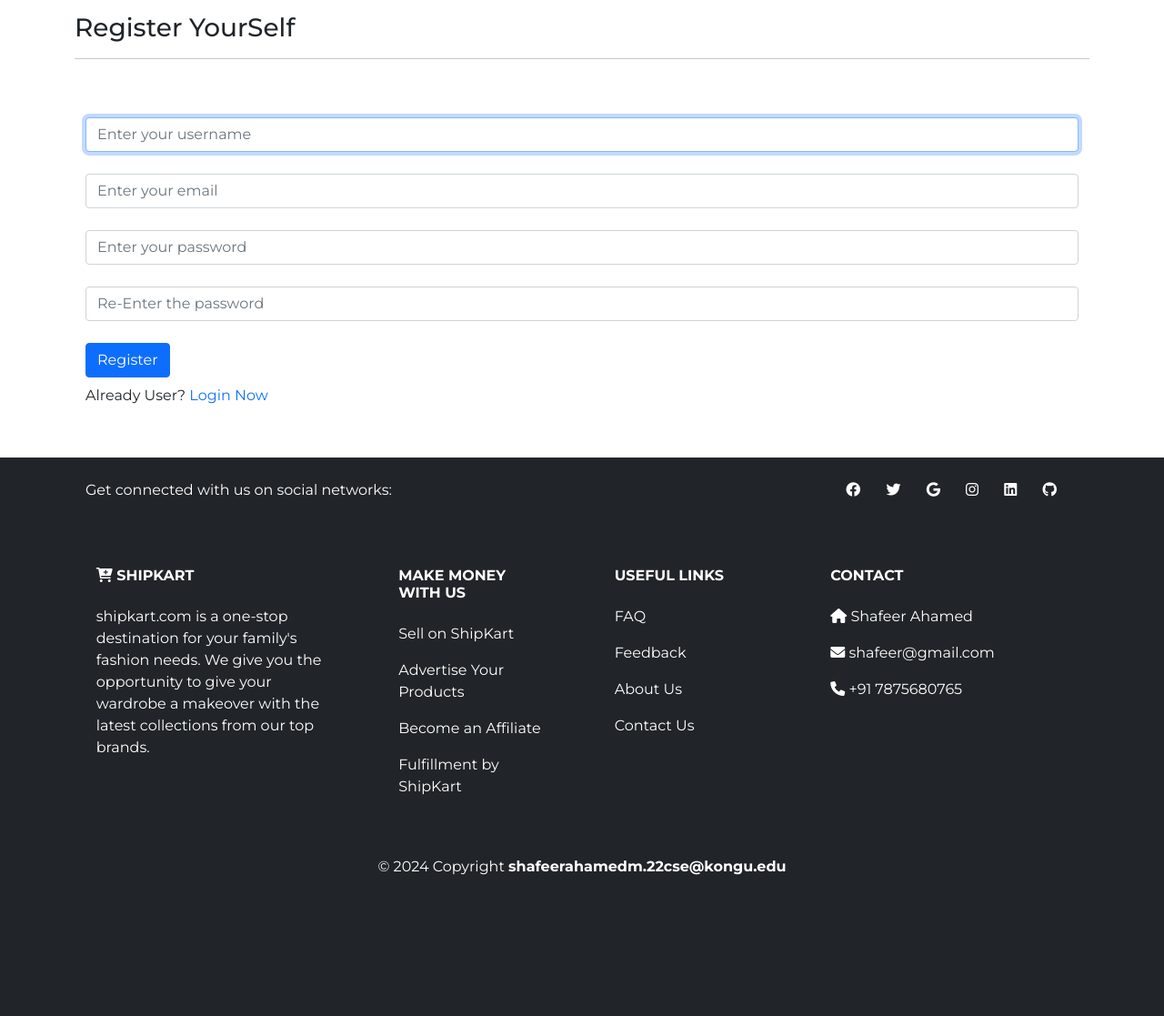
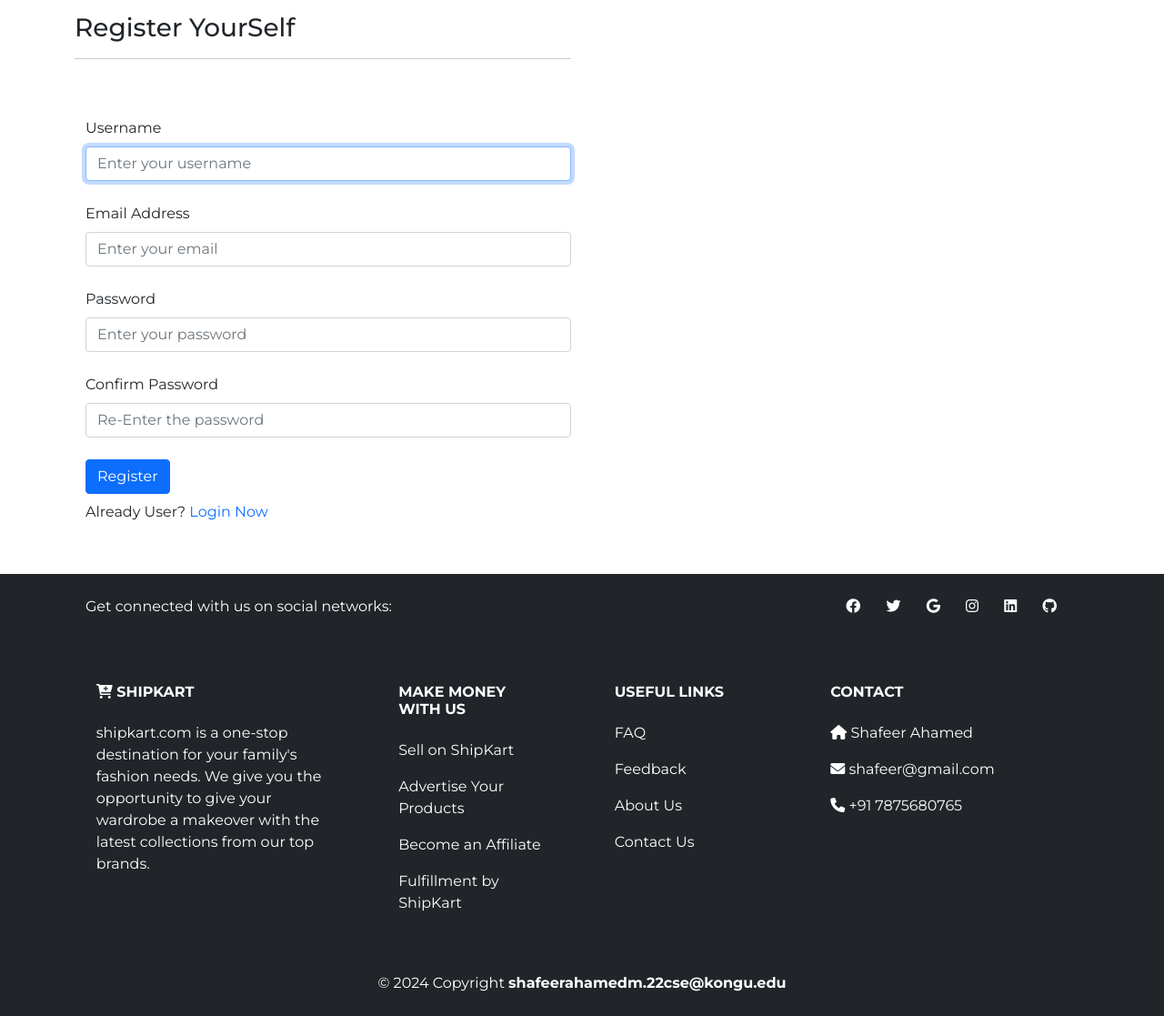
Before and after one commit to shafeer2511/E-Commerce, a Django app: page /register/ in a window 1280 px wide. Shown: the part 56-1173 px from the top of the page at 91% size. Before the commit the page ends 1018 px from the top, so only its background shows below. Run offline with Django 5.2, Linux system fonts and the light colour scheme.

Commit message:
Update register.html

```diff
--- a/shop/templates/shop/register.html
+++ b/shop/templates/shop/register.html
@@ -7,88 +7,67 @@
 {% block content %}
     <div class='container' style='margin-top:70px'>
         <div class='row'>
-            <div class='col-12'>
+            <div class='col-6'>
               <h3>Register YourSelf</h3>
               <hr style='border:color: black'>
-                {% comment %} <form action="" method="POST" class="container my-5 shadow-lg p-4 bg-white rounded" style="max-width: 600px;">
-                    {% csrf_token %}
-                    <h2 class="text-center text-primary mb-4">Create Your Account</h2>
-
-                    <!-- Full Name -->
-                    <div class="mb-3">
-                      <label for="fullName" class="form-label">Full Name</label>
-                      <input type="text" class="form-control" id="fullName" name="full_name" placeholder="Enter your full name" required>
-                      <div class="form-text">This will appear on your profile.</div>
-                    </div>
-
-                    <!-- Email -->
-                    <div class="mb-3">
-                      <label for="email" class="form-label">Email Address</label>
-                      <input type="email" class="form-control" id="email" name="email" placeholder="Enter your email" required>
-                      <div class="invalid-feedback">Please enter a valid email address.</div>
-                    </div>
-
-                    <!-- Password -->
-                    <div class="mb-3">
-                      <label for="password" class="form-label">Password</label>
-                      <input type="password" class="form-control" id="password" name="password" placeholder="Create a password" required>
-                      <div class="form-text">Must be at least 8 characters.</div>
-                    </div>
-
-                    <!-- Confirm Password -->
-                    <div class="mb-3">
-                      <label for="confirmPassword" class="form-label">Confirm Password</label>
-                      <input type="password" class="form-control" id="confirmPassword" name="confirm_password" placeholder="Re-enter your password" required>
-                      <div class="invalid-feedback">Passwords do not match.</div>
-                    </div>
-
-                    <!-- Gender -->
-                    <div class="mb-3">
-                      <label class="form-label">Gender</label>
-                      <div class="form-check">
-                        <input class="form-check-input" type="radio" name="gender" id="male" value="Male" required>
-                        <label class="form-check-label" for="male">Male</label>
-                      </div>
-                      <div class="form-check">
-                        <input class="form-check-input" type="radio" name="gender" id="female" value="Female" required>
-                        <label class="form-check-label" for="female">Female</label>
-                      </div>
-                      <div class="form-check">
-                        <input class="form-check-input" type="radio" name="gender" id="other" value="Other" required>
-                        <label class="form-check-label" for="other">Other</label>
-                      </div>
-                    </div>
-
-
-                    <!-- Submit Button -->
-                    <button type="submit" class="btn btn-primary w-100">Register</button>
-                  </form>
-                   {% endcomment %}
-
+              {% include "shop/inc/message.html" %}
             </div>
           </div>
           <section class='py-5'>
             <div class='container'>
               <div class='row'>
-              <div class='col-12'>
+                <div class='col-6'>
                   <form method='POST' action="">
                     {% csrf_token %}
+                    <div class="mb-4">
+                      <label for="" class="form-label">Username</label>
+                     {{form.username}}
+
+                  </div>
+
                     <div class='mb-4'>
+                      <label for="" class="form-label">Email Address</label>
+                      {{form.email}}
 
-                    {{form.username}}
                     </div>
                     <div class='mb-4'>
-                    {{form.email}}
+                      <label for="" class="form-label">Password</label>
+                      {{form.password1}}
+
                     </div>
                     <div class='mb-4'>
-                    {{form.password1}}
-                  </div>
-                  <div class='mb-4'>
+                      <label for="" class="form-label">Confirm Password</label>
                       {{form.password2}}
+
                     </div>
                     <button type='submit' class='btn btn-primary'>Register</button>
                   </form>
-                <p class='my-2'>Already User? <a href='#'>Login Now</a></p>
+                  <p class='my-2'>Already User? <a href='{% url 'login' %}'>Login Now</a></p>
+                </div>
+                <div class='col-6'>
+
+                     {% if form.errors.username %}
+                     <label class='text-danger'>{{form.errors.username}}</label>
+                     {% endif %}
+
+
+
+                      {% if form.errors.email %}
+                      <label class='text-danger'>{{form.errors.email}}</label>
+                      {% endif %}
+
+
+                      {% if form.errors.password1 %}
+                     <label class='text-danger'>{{form.errors.password1}}</label>
+                     {% endif %}
+
+
+
+                      {% if form.errors.password2 %}
+                     <label class='text-danger'>{{form.errors.password2}}</label>
+                     {% endif %}
+
+
                 </div>
               </div>
             </div>
```
Lines whose indentation alone changed are shown as unchanged.
